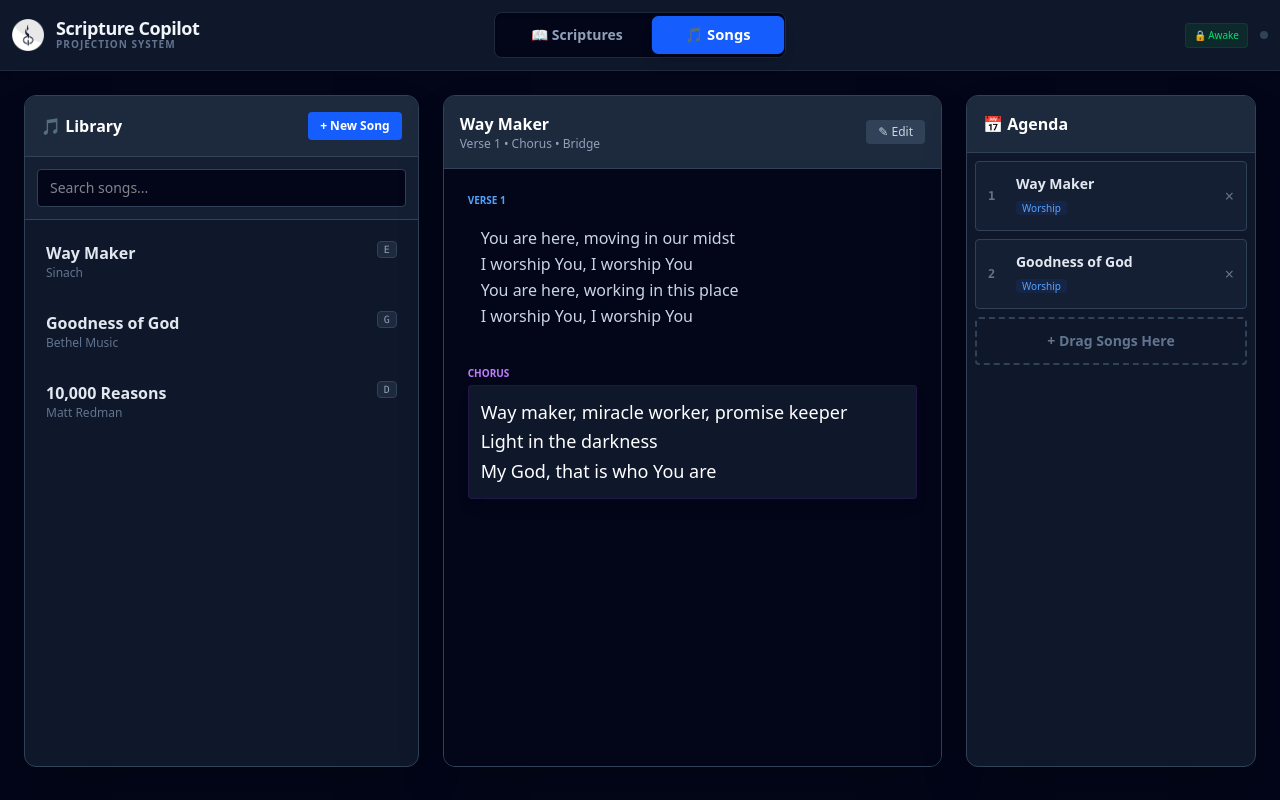
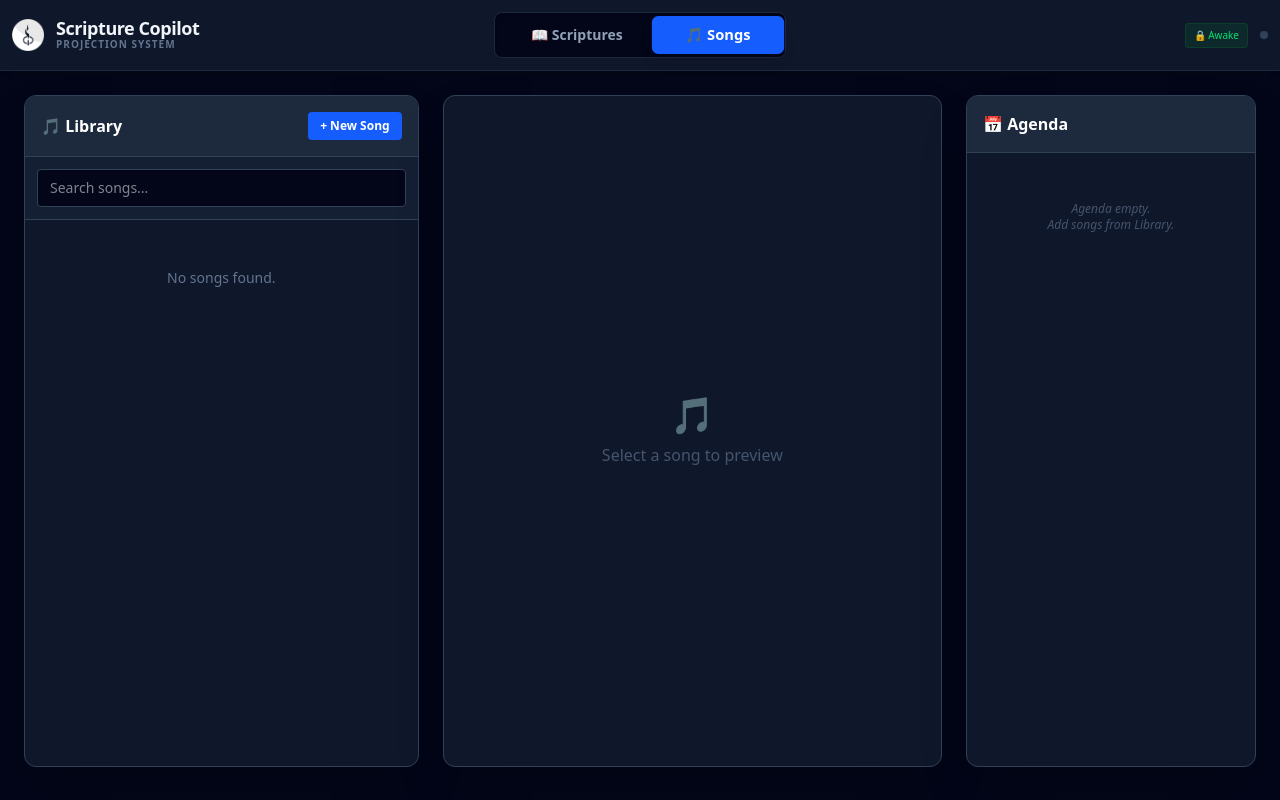
Before and after one commit to asejik/scripture-copilot, a React (Vite) app: page / in a window 1280 px wide. Both pictures are taken after a click on the button "🎵 Songs". Built offline with nearby package versions, Linux system fonts and the light colour scheme.

Commit message:
feat: implement Song Library with CRUD modal and Agenda management

```diff
--- a/src/features/songs/SongDashboard.jsx
+++ b/src/features/songs/SongDashboard.jsx
@@ -1,30 +1,66 @@
 import React, { useState } from 'react';
+import useSongLibrary from '../../hooks/useSongLibrary';
+import SongEditorModal from './SongEditorModal';
 
 const SongDashboard = () => {
+  const { songs, agenda, addSong, updateSong, deleteSong, addToAgenda, removeFromAgenda, clearAgenda } = useSongLibrary();
+
   const [searchTerm, setSearchTerm] = useState('');
-  // Mock Data for UI visualization
-  const [songs] = useState([
-    { id: 1, title: "Way Maker", author: "Sinach", key: "E" },
-    { id: 2, title: "Goodness of God", author: "Bethel Music", key: "G" },
-    { id: 3, title: "10,000 Reasons", author: "Matt Redman", key: "D" },
-  ]);
-  const [agenda] = useState([
-    { id: 1, title: "Way Maker", type: "Worship" },
-    { id: 2, title: "Goodness of God", type: "Worship" }
-  ]);
+  const [isModalOpen, setIsModalOpen] = useState(false);
+  const [editingSong, setEditingSong] = useState(null);
+
+  // The song currently being previewed/projected in the Middle Column
+  const [activeSong, setActiveSong] = useState(null);
+
+  // Filter songs based on search
+  const filteredSongs = songs.filter(s =>
+    s.title.toLowerCase().includes(searchTerm.toLowerCase()) ||
+    s.lyrics.toLowerCase().includes(searchTerm.toLowerCase())
+  );
+
+  const handleEdit = (song) => {
+    setEditingSong(song);
+    setIsModalOpen(true);
+  };
+
+  const handleAddNew = () => {
+    setEditingSong(null);
+    setIsModalOpen(true);
+  };
+
+  const handleSave = (songData) => {
+    if (songData.id) {
+        updateSong(songData);
+        if (activeSong?.id === songData.id) setActiveSong(songData); // Update preview if active
+    } else {
+        addSong(songData);
+    }
+  };
+
+  // Helper to split lyrics into slides (by double newline)
+  const getSlides = (lyrics) => {
+    if (!lyrics) return [];
+    return lyrics.split(/\n\n+/).filter(s => s.trim() !== '');
+  };
 
   return (
     <div className="grid grid-cols-1 lg:grid-cols-12 gap-6 h-[calc(100vh-8rem)]">
 
+      {/* --- MODAL --- */}
+      <SongEditorModal
+        isOpen={isModalOpen}
+        onClose={() => setIsModalOpen(false)}
+        onSave={handleSave}
+        songToEdit={editingSong}
+      />
+
       {/* LEFT COLUMN: LIBRARY (4 cols) */}
       <div className="lg:col-span-4 bg-slate-900 border border-slate-700 rounded-xl overflow-hidden shadow-2xl flex flex-col">
-        {/* Header */}
         <div className="bg-slate-800 p-4 border-b border-slate-700 flex justify-between items-center">
             <h2 className="font-bold text-white flex items-center gap-2">🎵 Library</h2>
-            <button className="bg-blue-600 hover:bg-blue-500 text-white text-xs px-3 py-1.5 rounded font-bold transition-colors cursor-pointer">+ New Song</button>
+            <button onClick={handleAddNew} className="bg-blue-600 hover:bg-blue-500 text-white text-xs px-3 py-1.5 rounded font-bold transition-colors cursor-pointer">+ New Song</button>
         </div>
 
-        {/* Search */}
         <div className="p-3 bg-slate-800/50 border-b border-slate-700">
             <input
                 type="text"
@@ -35,73 +71,107 @@ const SongDashboard = () => {
             />
         </div>
 
-        {/* List */}
         <div className="flex-1 overflow-y-auto p-2 space-y-1">
-            {songs.map(song => (
-                <div key={song.id} className="p-3 hover:bg-slate-800 rounded-lg cursor-pointer group transition-colors border border-transparent hover:border-slate-700">
-                    <div className="flex justify-between items-start">
+            {filteredSongs.length === 0 ? (
+                <div className="text-center text-slate-500 mt-10 text-sm">No songs found.</div>
+            ) : (
+                filteredSongs.map(song => (
+                    <div
+                        key={song.id}
+                        onClick={() => setActiveSong(song)}
+                        className={`p-3 rounded-lg cursor-pointer group transition-colors border flex justify-between items-center
+                            ${activeSong?.id === song.id ? 'bg-blue-900/30 border-blue-500/50' : 'hover:bg-slate-800 border-transparent hover:border-slate-700'}
+                        `}
+                    >
+                        <div>
+                            <div className="flex items-center gap-2">
                                 <h3 className="font-bold text-slate-200">{song.title}</h3>
-                        <span className="text-[10px] font-mono bg-slate-800 text-slate-400 px-1.5 rounded border border-slate-700">{song.key}</span>
+                                {song.key && <span className="text-[10px] font-mono bg-slate-800 text-slate-400 px-1.5 rounded border border-slate-700">{song.key}</span>}
                             </div>
                             <p className="text-xs text-slate-500">{song.author}</p>
                         </div>
-            ))}
+                        <button
+                            onClick={(e) => { e.stopPropagation(); addToAgenda(song); }}
+                            className="opacity-0 group-hover:opacity-100 bg-slate-700 hover:bg-green-600 text-white text-[10px] px-2 py-1 rounded transition-all"
+                            title="Add to Agenda"
+                        >
+                            + Add
+                        </button>
+                    </div>
+                ))
+            )}
         </div>
       </div>
 
       {/* MIDDLE: EDITOR / PREVIEW (5 cols) */}
       <div className="lg:col-span-5 bg-slate-900 border border-slate-700 rounded-xl overflow-hidden shadow-2xl flex flex-col">
+        {activeSong ? (
+            <>
                 <div className="bg-slate-800 p-4 border-b border-slate-700 flex justify-between items-center">
                     <div>
-                <h2 className="font-bold text-white">Way Maker</h2>
-                <p className="text-xs text-slate-400">Verse 1 • Chorus • Bridge</p>
+                        <h2 className="font-bold text-white">{activeSong.title}</h2>
+                        <p className="text-xs text-slate-400">{activeSong.author}</p>
                     </div>
-            <button className="text-xs bg-slate-700 hover:bg-slate-600 text-slate-300 px-3 py-1 rounded transition-colors cursor-pointer">✎ Edit</button>
+                    <div className="flex gap-2">
+                        <button onClick={() => deleteSong(activeSong.id)} className="text-xs bg-red-900/30 hover:bg-red-900 text-red-400 hover:text-white px-3 py-1 rounded transition-colors cursor-pointer">Delete</button>
+                        <button onClick={() => handleEdit(activeSong)} className="text-xs bg-slate-700 hover:bg-slate-600 text-slate-300 px-3 py-1 rounded transition-colors cursor-pointer">✎ Edit</button>
+                    </div>
                 </div>
 
-        {/* Lyrics Preview */}
-        <div className="flex-1 p-6 bg-slate-950 overflow-y-auto space-y-6">
-            {/* Mock Verse */}
-            <div className="group">
-                <h4 className="text-[10px] uppercase font-bold text-blue-400 mb-1">Verse 1</h4>
-                <p className="text-slate-300 leading-relaxed p-3 rounded hover:bg-slate-900 border border-transparent hover:border-slate-800 cursor-pointer transition-all">
-                    You are here, moving in our midst<br/>
-                    I worship You, I worship You<br/>
-                    You are here, working in this place<br/>
-                    I worship You, I worship You
+                <div className="flex-1 p-6 bg-slate-950 overflow-y-auto space-y-4">
+                    {getSlides(activeSong.lyrics).map((slide, idx) => (
+                        <div key={idx} className="group relative">
+                            <div className="absolute -left-4 top-0 text-[10px] text-slate-600 font-mono">{idx + 1}</div>
+                            <p className="text-slate-300 leading-relaxed p-4 rounded hover:bg-slate-900 border border-transparent hover:border-slate-800 cursor-pointer transition-all whitespace-pre-wrap">
+                                {slide}
                             </p>
+                            <button className="absolute right-2 top-2 opacity-0 group-hover:opacity-100 bg-purple-600 hover:bg-purple-500 text-white text-[10px] px-3 py-1 rounded shadow-lg font-bold transition-all">
+                                PROJECT 📺
+                            </button>
                         </div>
-
-            <div className="group">
-                <h4 className="text-[10px] uppercase font-bold text-purple-400 mb-1">Chorus</h4>
-                <p className="text-white text-lg font-medium leading-relaxed p-3 rounded bg-slate-900 border border-purple-900/30 cursor-pointer shadow-lg">
-                    Way maker, miracle worker, promise keeper<br/>
-                    Light in the darkness<br/>
-                    My God, that is who You are
-                </p>
+                    ))}
                 </div>
+            </>
+        ) : (
+            <div className="flex-1 flex flex-col items-center justify-center text-slate-600">
+                <span className="text-4xl mb-2">🎵</span>
+                <p>Select a song to preview</p>
             </div>
+        )}
       </div>
 
       {/* RIGHT: AGENDA (3 cols) */}
       <div className="lg:col-span-3 bg-slate-900 border border-slate-700 rounded-xl overflow-hidden shadow-2xl flex flex-col">
-        <div className="bg-slate-800 p-4 border-b border-slate-700">
+        <div className="bg-slate-800 p-4 border-b border-slate-700 flex justify-between items-center">
             <h2 className="font-bold text-white flex items-center gap-2">📅 Agenda</h2>
+            {agenda.length > 0 && <button onClick={clearAgenda} className="text-[10px] text-red-400 hover:text-red-300">Clear All</button>}
         </div>
         <div className="flex-1 overflow-y-auto p-2 space-y-2">
-            {agenda.map((item, idx) => (
-                <div key={item.id} className="flex items-center gap-3 p-3 bg-slate-800/50 rounded border border-slate-700 cursor-pointer hover:bg-slate-800 transition-colors">
+            {agenda.length === 0 ? (
+                 <div className="text-center text-slate-600 mt-10 text-xs italic">
+                    Agenda empty.<br/>Add songs from Library.
+                </div>
+            ) : (
+                agenda.map((item, idx) => (
+                    <div
+                        key={item.agendaId}
+                        onClick={() => setActiveSong(item)}
+                        className={`flex items-center gap-3 p-3 rounded border cursor-pointer hover:bg-slate-800 transition-colors group
+                             ${activeSong?.id === item.id ? 'bg-slate-800 border-slate-600' : 'bg-slate-800/50 border-slate-700'}
+                        `}
+                    >
                         <span className="text-xs font-mono text-slate-500 font-bold w-4">{idx + 1}</span>
-                    <div className="flex-1">
-                        <h4 className="text-sm font-bold text-slate-200">{item.title}</h4>
-                        <span className="text-[10px] text-blue-400 bg-blue-900/20 px-1.5 rounded">{item.type}</span>
+                        <div className="flex-1 min-w-0">
+                            <h4 className="text-sm font-bold text-slate-200 truncate">{item.title}</h4>
+                            <span className="text-[10px] text-blue-400 bg-blue-900/20 px-1.5 rounded truncate">{item.key || 'No Key'}</span>
                         </div>
-                    <button className="text-slate-500 hover:text-red-400">×</button>
+                        <button
+                            onClick={(e) => { e.stopPropagation(); removeFromAgenda(item.agendaId); }}
+                            className="text-slate-500 hover:text-red-400 opacity-0 group-hover:opacity-100 transition-opacity"
+                        >×</button>
                     </div>
-            ))}
-            <button className="w-full py-3 border-2 border-dashed border-slate-700 text-slate-500 rounded hover:border-slate-500 hover:text-slate-300 text-sm font-bold transition-all">
-                + Drag Songs Here
-            </button>
+                ))
+            )}
         </div>
       </div>
 
--- /dev/null
+++ b/src/features/songs/SongEditorModal.jsx
@@ -0,0 +1,92 @@
+import React, { useState, useEffect } from 'react';
+
+const SongEditorModal = ({ isOpen, onClose, onSave, songToEdit }) => {
+  const [title, setTitle] = useState('');
+  const [author, setAuthor] = useState('');
+  const [key, setKey] = useState('');
+  const [lyrics, setLyrics] = useState('');
+
+  // Load data if editing, or reset if new
+  useEffect(() => {
+    if (isOpen) {
+        if (songToEdit) {
+            setTitle(songToEdit.title);
+            setAuthor(songToEdit.author || '');
+            setKey(songToEdit.key || '');
+            setLyrics(songToEdit.lyrics || '');
+        } else {
+            setTitle('');
+            setAuthor('');
+            setKey('');
+            setLyrics('');
+        }
+    }
+  }, [isOpen, songToEdit]);
+
+  if (!isOpen) return null;
+
+  const handleSubmit = (e) => {
+    e.preventDefault();
+    onSave({
+        id: songToEdit?.id, // Keep ID if editing
+        title,
+        author,
+        key,
+        lyrics
+    });
+    onClose();
+  };
+
+  return (
+    <div className="fixed inset-0 bg-slate-950/80 backdrop-blur-sm z-50 flex items-center justify-center p-4">
+      <div className="bg-slate-900 border border-slate-700 rounded-xl w-full max-w-2xl shadow-2xl flex flex-col max-h-[90vh]">
+
+        {/* Header */}
+        <div className="p-4 border-b border-slate-700 flex justify-between items-center">
+            <h2 className="text-xl font-bold text-white">{songToEdit ? 'Edit Song' : 'New Song'}</h2>
+            <button onClick={onClose} className="text-slate-400 hover:text-white text-2xl leading-none">&times;</button>
+        </div>
+
+        {/* Form */}
+        <form onSubmit={handleSubmit} className="p-6 flex-1 overflow-y-auto flex flex-col gap-4">
+            <div className="grid grid-cols-12 gap-4">
+                <div className="col-span-8">
+                    <label className="block text-xs font-bold text-slate-400 uppercase mb-1">Song Title</label>
+                    <input required type="text" value={title} onChange={e => setTitle(e.target.value)} className="w-full bg-slate-950 border border-slate-700 rounded p-2 text-white focus:border-blue-500 outline-none" placeholder="e.g. Way Maker" />
+                </div>
+                <div className="col-span-4">
+                    <label className="block text-xs font-bold text-slate-400 uppercase mb-1">Musical Key</label>
+                    <input type="text" value={key} onChange={e => setKey(e.target.value)} className="w-full bg-slate-950 border border-slate-700 rounded p-2 text-white focus:border-blue-500 outline-none" placeholder="e.g. G Major" />
+                </div>
+            </div>
+
+            <div>
+                <label className="block text-xs font-bold text-slate-400 uppercase mb-1">Author / Artist</label>
+                <input type="text" value={author} onChange={e => setAuthor(e.target.value)} className="w-full bg-slate-950 border border-slate-700 rounded p-2 text-white focus:border-blue-500 outline-none" placeholder="e.g. Sinach" />
+            </div>
+
+            <div className="flex-1 flex flex-col">
+                <div className="flex justify-between items-end mb-1">
+                    <label className="block text-xs font-bold text-slate-400 uppercase">Lyrics</label>
+                    <span className="text-[10px] text-slate-500 italic">Separate slides with blank lines</span>
+                </div>
+                <textarea
+                    required
+                    value={lyrics}
+                    onChange={e => setLyrics(e.target.value)}
+                    className="w-full flex-1 min-h-[200px] bg-slate-950 border border-slate-700 rounded p-4 text-white font-mono text-sm leading-relaxed focus:border-blue-500 outline-none resize-none"
+                    placeholder={"Verse 1\nLine 1 of text\nLine 2 of text\n\nChorus\nLine 1 of chorus..."}
+                />
+            </div>
+
+            <div className="flex justify-end gap-3 pt-4 border-t border-slate-800">
+                <button type="button" onClick={onClose} className="px-4 py-2 text-slate-300 hover:text-white hover:bg-slate-800 rounded transition-colors">Cancel</button>
+                <button type="submit" className="px-6 py-2 bg-blue-600 hover:bg-blue-500 text-white font-bold rounded shadow-lg transition-transform active:scale-95">Save Song</button>
+            </div>
+        </form>
+      </div>
+    </div>
+  );
+};
+
+export default SongEditorModal;
--- /dev/null
+++ b/src/hooks/useSongLibrary.js
@@ -0,0 +1,84 @@
+import { useState, useEffect } from 'react';
+
+const useSongLibrary = () => {
+  // Load Songs from LocalStorage
+  const [songs, setSongs] = useState(() => {
+    try {
+      return JSON.parse(localStorage.getItem('copilot_songs')) || [];
+    } catch (e) {
+      return [];
+    }
+  });
+
+  // Load Agenda from LocalStorage
+  const [agenda, setAgenda] = useState(() => {
+    try {
+      return JSON.parse(localStorage.getItem('copilot_agenda')) || [];
+    } catch (e) {
+      return [];
+    }
+  });
+
+  // Auto-save whenever they change
+  useEffect(() => {
+    localStorage.setItem('copilot_songs', JSON.stringify(songs));
+  }, [songs]);
+
+  useEffect(() => {
+    localStorage.setItem('copilot_agenda', JSON.stringify(agenda));
+  }, [agenda]);
+
+  // --- ACTIONS ---
+
+  const addSong = (song) => {
+    const newSong = { ...song, id: Date.now().toString() };
+    setSongs(prev => [newSong, ...prev]);
+  };
+
+  const updateSong = (updatedSong) => {
+    setSongs(prev => prev.map(s => s.id === updatedSong.id ? updatedSong : s));
+  };
+
+  const deleteSong = (id) => {
+    if (confirm('Are you sure you want to delete this song?')) {
+      setSongs(prev => prev.filter(s => s.id !== id));
+      // Also remove from agenda if it exists there
+      setAgenda(prev => prev.filter(item => item.songId !== id));
+    }
+  };
+
+  const addToAgenda = (song) => {
+    // Prevent duplicates in agenda? (Optional, currently allowing duplicates)
+    setAgenda(prev => [...prev, { ...song, agendaId: Date.now().toString(), songId: song.id }]);
+  };
+
+  const removeFromAgenda = (agendaId) => {
+    setAgenda(prev => prev.filter(item => item.agendaId !== agendaId));
+  };
+
+  const clearAgenda = () => {
+      if(confirm('Clear the entire agenda?')) setAgenda([]);
+  }
+
+  // Drag and Drop reordering (Simple version)
+  const moveAgendaItem = (fromIndex, toIndex) => {
+    const updated = [...agenda];
+    const [movedItem] = updated.splice(fromIndex, 1);
+    updated.splice(toIndex, 0, movedItem);
+    setAgenda(updated);
+  };
+
+  return {
+    songs,
+    agenda,
+    addSong,
+    updateSong,
+    deleteSong,
+    addToAgenda,
+    removeFromAgenda,
+    clearAgenda,
+    moveAgendaItem
+  };
+};
+
+export default useSongLibrary;
```
Lines whose indentation alone changed are shown as unchanged.
